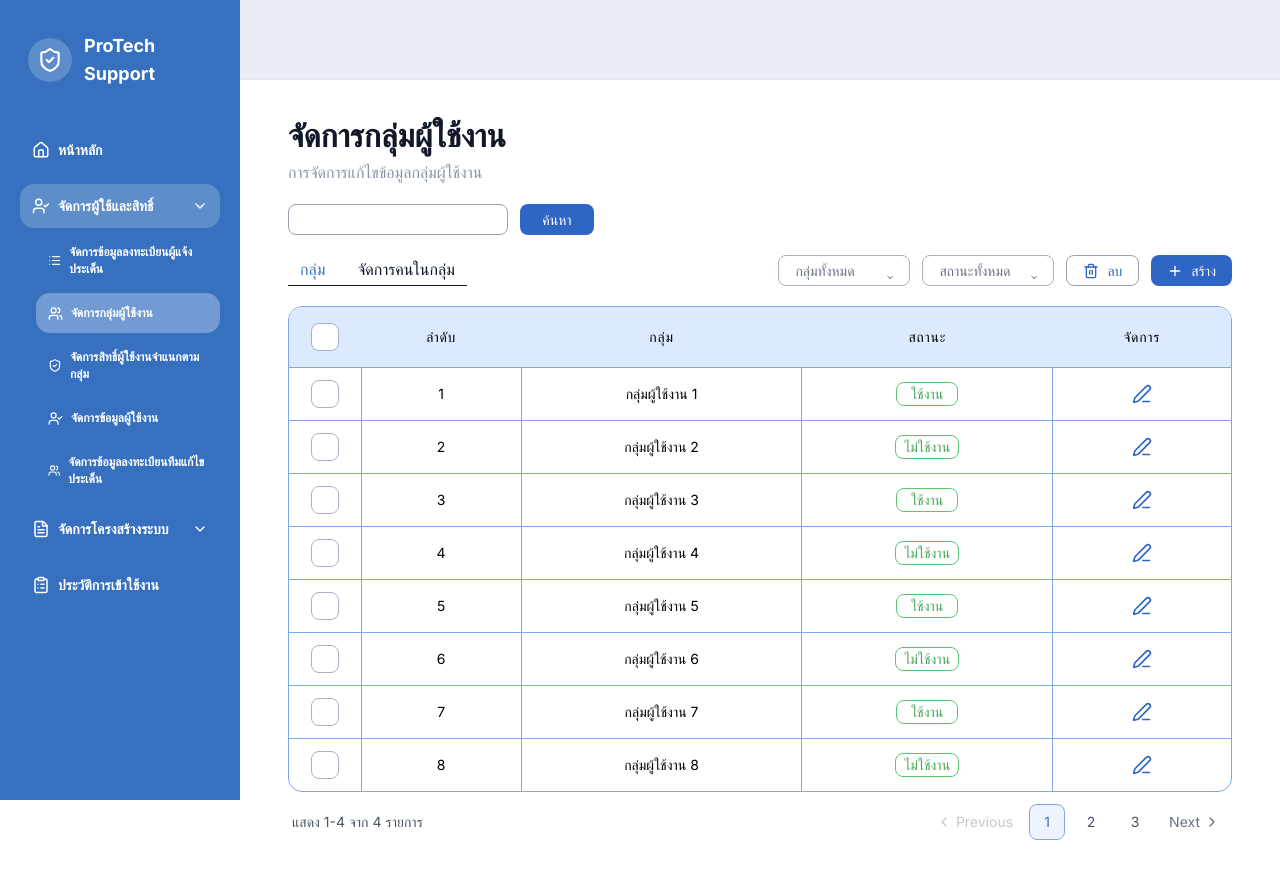
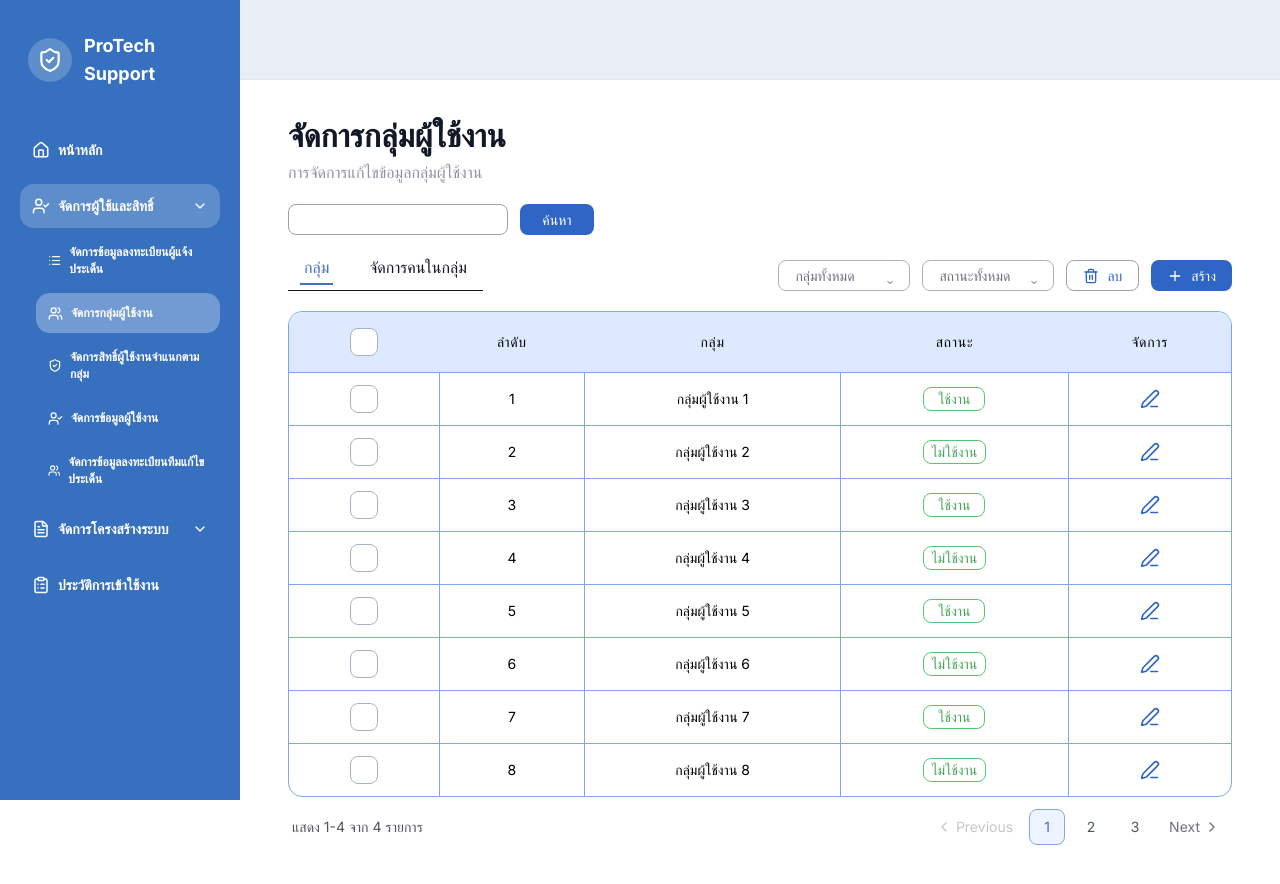
Before and after one commit to supakornNT/NID-Protech, a Next.js app in the folder frontend-staff/: page /management/user-groups in a window 1280 px wide. Built offline with nearby package versions, Linux system fonts and the light colour scheme.

Commit message:
ediะ status

```diff
--- a/frontend-staff/app/(admin)/management/user-groups/page.tsx
+++ b/frontend-staff/app/(admin)/management/user-groups/page.tsx
@@ -42,7 +42,7 @@ export default function UserGroupsPage() {
             }
           />
         ),
-        className: "w-[72px]",
+        className: "w-[150px]",
         render: (_, row) => (
           <CheckCell
             checked={selectedGroupRows.includes(row.order)}
@@ -106,13 +106,27 @@ export default function UserGroupsPage() {
         key: "permissions",
         title: "กลุ่ม",
         render: (_, row) => (
-          <PermissionTags items={row.permissions.map((item) => item.replace("ITA", "IT"))} />
+          <PermissionTags
+            items={row.permissions.map((item) => item.replace("ITA", "IT"))}
+          />
         ),
       },
       {
         key: "status",
         title: "สถานะ",
-        render: (value) => <StatusBadge label={String(value)} tone="success" />,
+        render: (value) => {
+          const status = String(value);
+
+          if (status === "active") {
+            return <StatusBadge label="ใช้งาน" tone="success" />;
+          }
+
+          if (status === "inactive") {
+            return <StatusBadge label="ปิดใช้งาน" tone="danger" />;
+          }
+
+          return <StatusBadge label={status} tone="neutral" />;
+        },
       },
       {
         key: "actions",
@@ -126,8 +140,12 @@ export default function UserGroupsPage() {
   return (
     <div className="space-y-5">
       <div>
-        <h1 className="text-[32px] font-bold leading-none text-[#111827]">จัดการกลุ่มผู้ใช้งาน</h1>
-        <p className="mt-2 text-[16px] text-[#8B95A7]">การจัดการแก้ไขข้อมูลกลุ่มผู้ใช้งาน</p>
+        <h1 className="text-[32px] font-bold leading-none text-[#111827]">
+          จัดการกลุ่มผู้ใช้งาน
+        </h1>
+        <p className="mt-2 text-[16px] text-[#8B95A7]">
+          การจัดการแก้ไขข้อมูลกลุ่มผู้ใช้งาน
+        </p>
       </div>
 
       <div className="flex flex-wrap items-center gap-3">
@@ -138,26 +156,40 @@ export default function UserGroupsPage() {
           className="w-[222px] flex-none"
           inputClassName="h-[31px] rounded-md border border-[#A8B1C2] px-3 text-[14px]"
         />
-        <ProTechButton variant="primary" className="h-[31px] min-w-[74px] px-4 text-[14px]">
+        <ProTechButton
+          variant="primary"
+          className="h-[31px] min-w-[74px] px-4 text-[14px]"
+        >
           ค้นหา
         </ProTechButton>
       </div>
 
       <div className="flex flex-wrap items-end justify-between gap-4">
-        <div className="flex items-end gap-8 border-b border-[#111827] px-3 pb-1">
+        <div className="relative inline-flex items-end gap-8 px-3 pb-2">
+          <span className="absolute inset-x-0 bottom-0 h-px bg-[#111827]" />
           <button
             type="button"
-            className={`text-[16px] ${tab === "groups" ? "text-[#3F73BB]" : "text-[#111827]"}`}
+            className={`relative z-10  px-1 pb-1 text-[16px] transition-all duration-200 ${
+              tab === "groups" ? "text-[#3F73BB]" : "text-[#111827] hover:text-[#3F73BB]"
+            }`}
             onClick={() => setTab("groups")}
           >
             กลุ่ม
+            {tab === "groups" && (
+              <span className="absolute bottom-[-2px] left-0 z-20 h-[2px] w-full bg-[#3F73BB]" />
+            )}
           </button>
           <button
             type="button"
-            className={`text-[16px] ${tab === "members" ? "text-[#3F73BB]" : "text-[#111827]"}`}
+            className={`relative z-10  px-1 pb-1 text-[16px] transition-all duration-200 ${
+              tab === "members" ? "text-[#3F73BB]" : "text-[#111827] hover:text-[#3F73BB]"
+            }`}
             onClick={() => setTab("members")}
           >
             จัดการคนในกลุ่ม
+            {tab === "members" && (
+              <span className="absolute bottom-[-2px] left-0 z-20 h-[2px] w-full bg-[#3F73BB]" />
+            )}
           </button>
         </div>
 
@@ -227,7 +259,10 @@ function GroupActionCell({ row }: { row: GroupRow }) {
             >
               ยกเลิก
             </ProTechButton>
-            <ProTechButton variant="primary" className="h-[33px] min-w-[86px] text-[14px]">
+            <ProTechButton
+              variant="primary"
+              className="h-[33px] min-w-[86px] text-[14px]"
+            >
               แก้ไข
             </ProTechButton>
           </div>
@@ -282,7 +317,10 @@ function MemberActionCell({ row }: { row: MemberRow }) {
             >
               ยกเลิก
             </ProTechButton>
-            <ProTechButton variant="primary" className="h-[33px] min-w-[86px] text-[14px]">
+            <ProTechButton
+              variant="primary"
+              className="h-[33px] min-w-[86px] text-[14px]"
+            >
               แก้ไข
             </ProTechButton>
           </div>
@@ -318,7 +356,10 @@ function CreateGroupModal({
           >
             ยกเลิก
           </ProTechButton>
-          <ProTechButton variant="primary" className="h-[33px] min-w-[86px] text-[14px]">
+          <ProTechButton
+            variant="primary"
+            className="h-[33px] min-w-[86px] text-[14px]"
+          >
             ยืนยัน
           </ProTechButton>
         </div>
```
